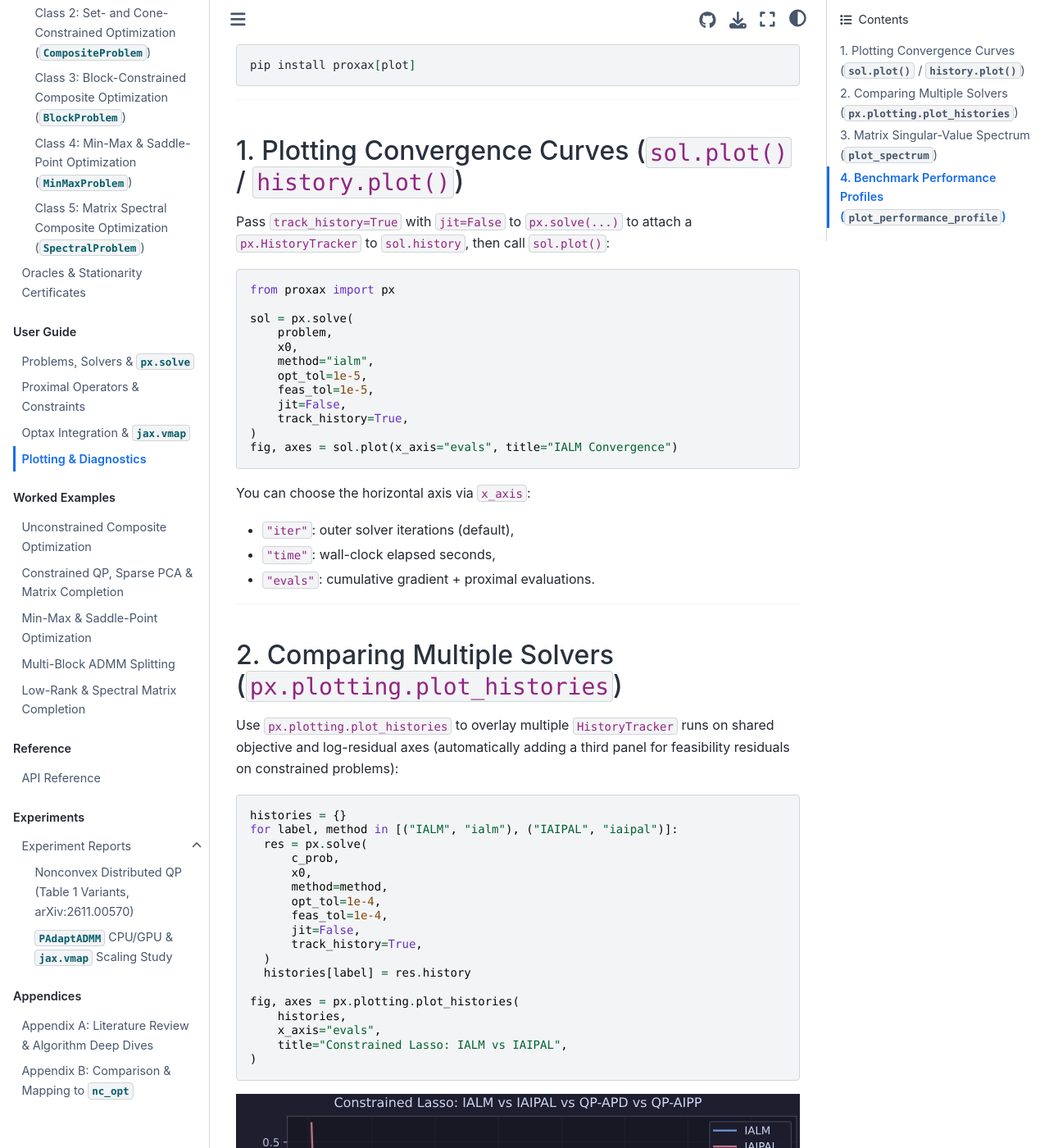
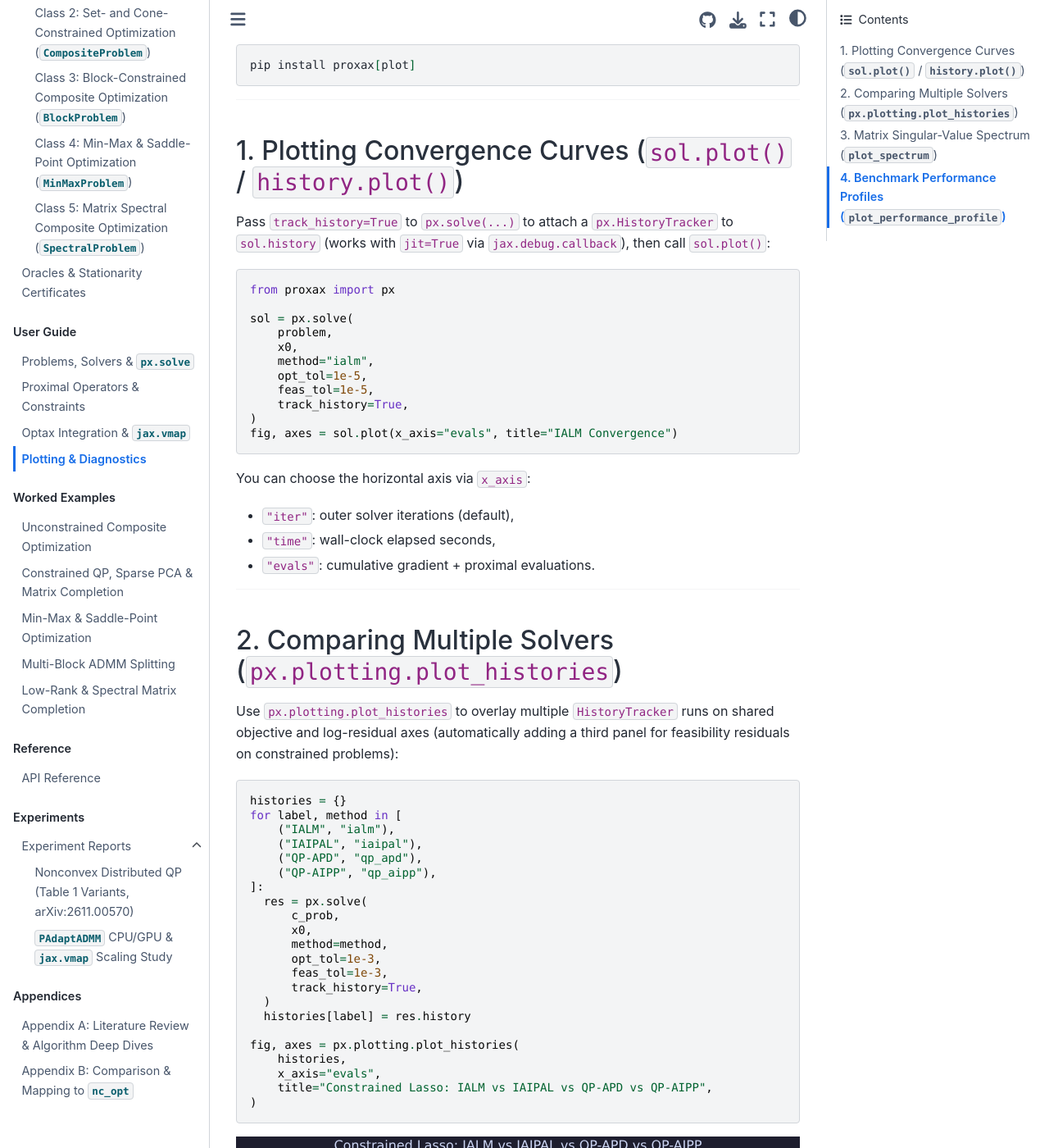
Before and after one commit to wwkong/proxax, a Sphinx documentation site: the page built from docs/guide/plotting.md, in a window 1280 px wide and 1400 px high, scrolled down 197 px. Shown: the whole window at 82% size. Built offline with Sphinx 7.4.7 and the Sphinx Book theme 1.1.4, drawn with Linux system fonts in a browser that asks for light colours.

Commit message:
Support track_history=True and HistoryTracker under jit=True via jax.debug.callback

````diff
--- a/docs/guide/plotting.md
+++ b/docs/guide/plotting.md
@@ -14,8 +14,9 @@ pip install proxax[plot]
 
 ## 1. Plotting Convergence Curves (`sol.plot()` / `history.plot()`)
 
-Pass `track_history=True` with `jit=False` to `px.solve(...)` to attach a
-`px.HistoryTracker` to `sol.history`, then call `sol.plot()`:
+Pass `track_history=True` to `px.solve(...)` to attach a
+`px.HistoryTracker` to `sol.history` (works with `jit=True` via
+`jax.debug.callback`), then call `sol.plot()`:
 
 ```python
 from proxax import px
@@ -26,7 +27,6 @@ sol = px.solve(
     method="ialm",
     opt_tol=1e-5,
     feas_tol=1e-5,
-    jit=False,
     track_history=True,
 )
 fig, axes = sol.plot(x_axis="evals", title="IALM Convergence")
@@ -48,14 +48,18 @@ feasibility residuals on constrained problems):
 
 ```python
 histories = {}
-for label, method in [("IALM", "ialm"), ("IAIPAL", "iaipal")]:
+for label, method in [
+    ("IALM", "ialm"),
+    ("IAIPAL", "iaipal"),
+    ("QP-APD", "qp_apd"),
+    ("QP-AIPP", "qp_aipp"),
+]:
   res = px.solve(
       c_prob,
       x0,
       method=method,
-      opt_tol=1e-4,
-      feas_tol=1e-4,
-      jit=False,
+      opt_tol=1e-3,
+      feas_tol=1e-3,
       track_history=True,
   )
   histories[label] = res.history
@@ -63,7 +67,7 @@ for label, method in [("IALM", "ialm"), ("IAIPAL", "iaipal")]:
 fig, axes = px.plotting.plot_histories(
     histories,
     x_axis="evals",
-    title="Constrained Lasso: IALM vs IAIPAL",
+    title="Constrained Lasso: IALM vs IAIPAL vs QP-APD vs QP-AIPP",
 )
 ```
 
````
Also changed, not shown: docs/guide/solving_problems.md (+5 -4 lines), 4 other files.
